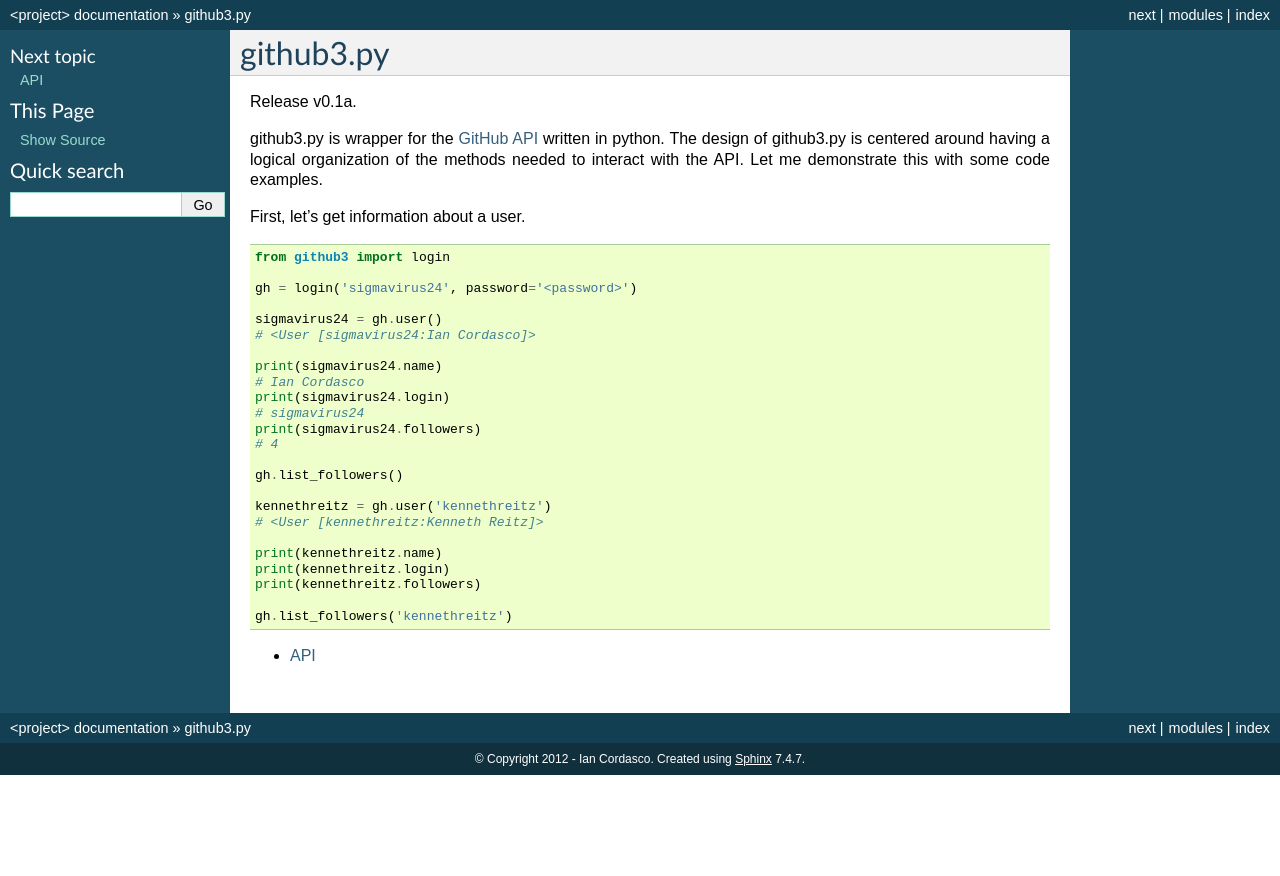
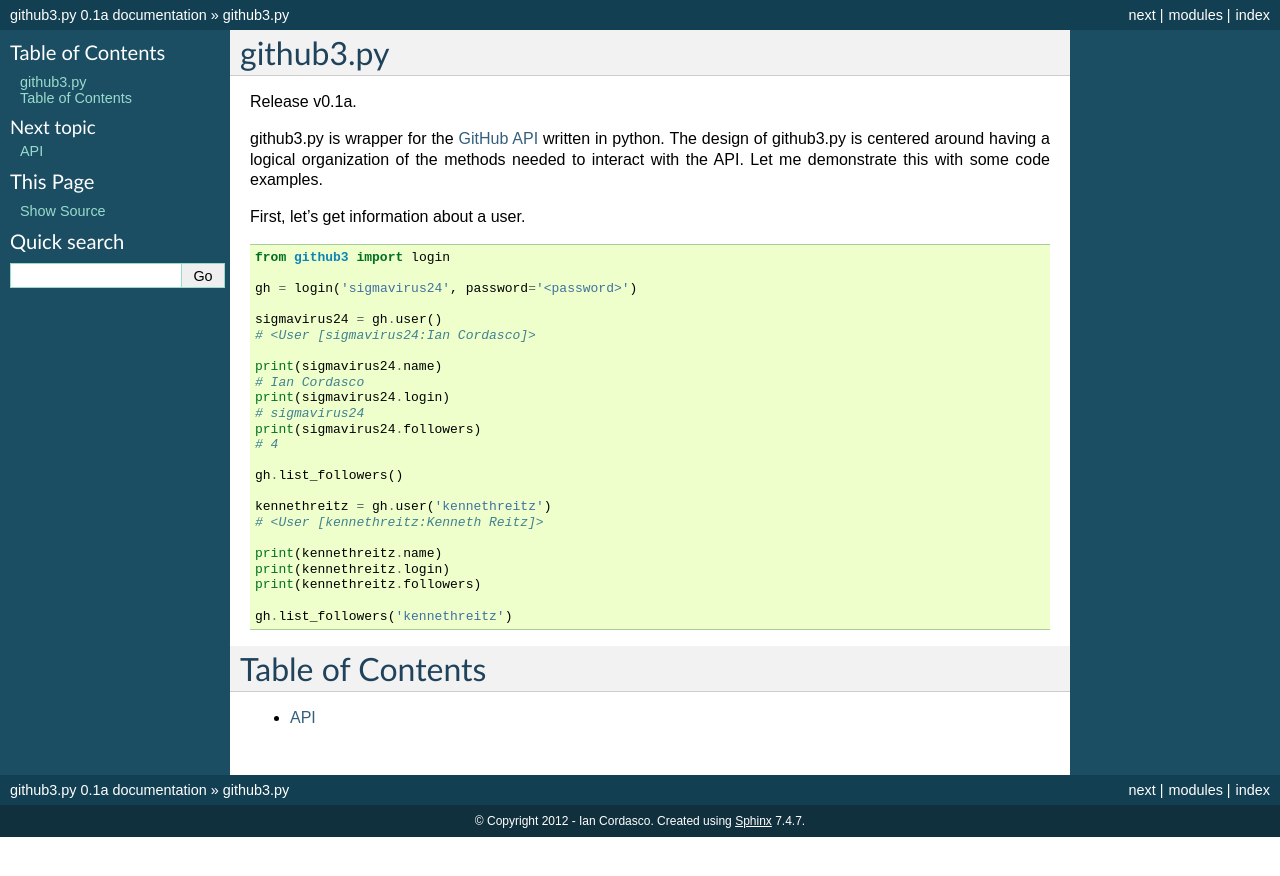
Before and after one commit to sigmavirus24/github3.py, a Sphinx documentation site: the page built from docs/index.rst, in a window 1280 px wide. Shown: the top 876 px of the page. Built offline with Sphinx 7.4.7, drawn with Linux system fonts in a browser that asks for light colours.

Commit message:
This should be sufficient.

```diff
--- a/docs/conf.py
+++ b/docs/conf.py
@@ -21,6 +21,4 @@ highlight_lang = 'python'
 
 html_theme = 'default'
 
-html_short_title = '<project> documentation'
-
 htmlhelp_basename = 'github3.pydoc'
--- a/docs/index.rst
+++ b/docs/index.rst
@@ -42,6 +42,10 @@ First, let's get information about a user.
 
 .. _GitHub API: http://developer.github.com
 
+
+Table of Contents
+=================
+
 .. toctree::
     :maxdepth: 1
 
```
